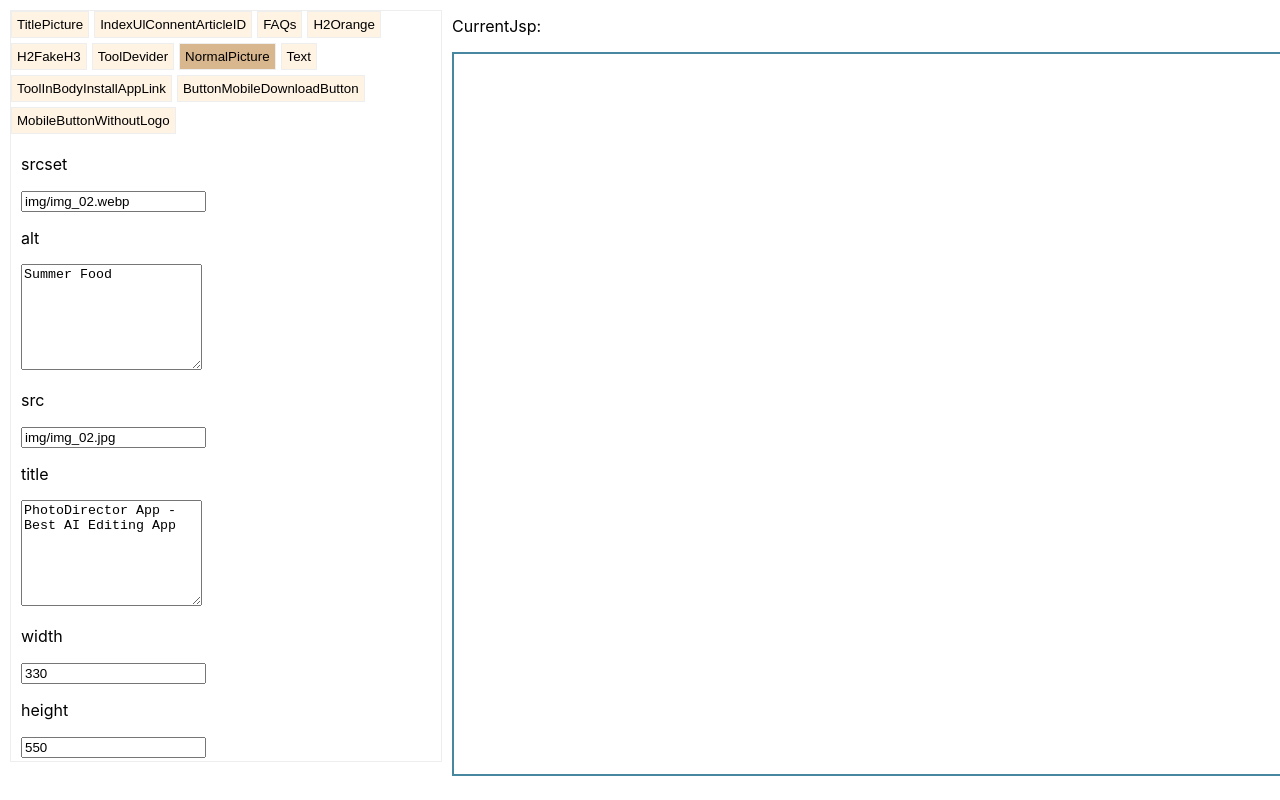
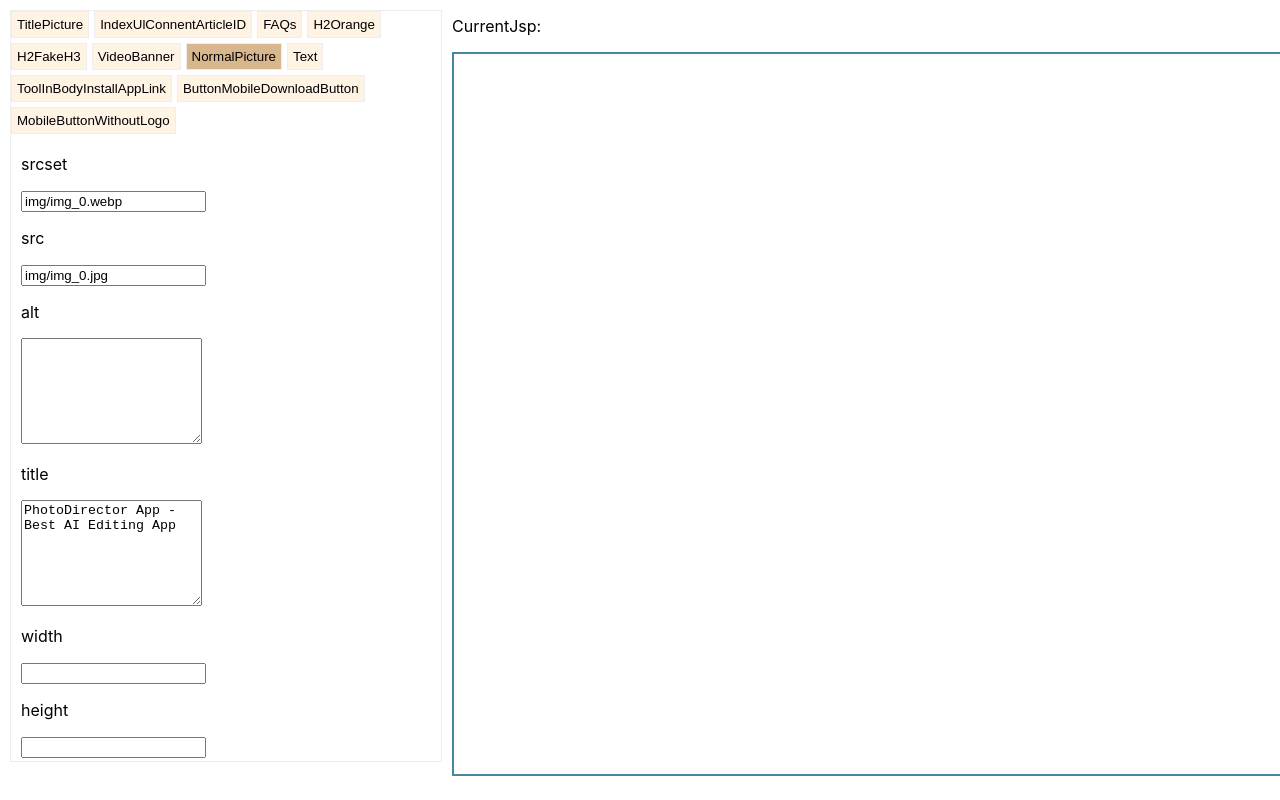
Before and after one commit to flora29058486/Oliver1, a React (Create React App) app: page / in a window 1280 px wide. Both pictures are taken after a click on the button "NormalPicture". Shown: the top 800 px of the page. Built offline with nearby package versions, Linux system fonts and the light colour scheme.

Commit message:
Update: Oliver_adjust to real needs

```diff
--- a/src/App.js
+++ b/src/App.js
@@ -48,8 +48,8 @@ function App() {
       case "MobileButtonWithoutLogo":
         setMode("MobileButtonWithoutLogo");
         break;
-      case "ToolDevider":
-        setMode("ToolDevider");
+      case "VideoBanner":
+        setMode("VideoBanner");
         break;
       default:
         break;
@@ -67,14 +67,14 @@ function App() {
       case "NormalPicture":
         ret += `<picture>\n`;
         ret += `\t<source srcset="${v.srcset}" type="image/webp">\n`;
-        ret += `\t<img itemprop="image" alt="${v.alt}" src="${v.src}" title="${v.title}" loading="lazy" class="mobile-ui" width="${v.width}" height="${v.height}">\n`;
+        ret += `\t<img itemprop="image" alt="${v.alt}" src="${v.src}" title="${v.title}" loading="lazy" class="${v.size}" width="${v.width}" height="${v.height}">\n`;
         ret += `</picture>\n`;
         break;
 
       case "IndexUlConnentArticleID":
         ret += `<ul class="index">\n`;
         if (v.liList) v.liList.map((v, i) => {
-          ret += `\t<li><a href="#" onclick="$('html, body').animate({ scrollTop: $('${v.id}').offset().top-120 }); return false;">${v.title}</a></li>\n`;
+          ret += `\t<li><a href="${v.id}" onclick="$('html, body').animate({ scrollTop: $('${v.id}').offset().top-120 }); return false;">${v.title}</a></li>\n`;
         })
         ret += `</ul>\n`;
         break;
@@ -96,16 +96,19 @@ function App() {
         break;
 
       case "TitlePicture":
-        ret += `<picture id="a0">\n`;
-        ret += `<source media="(min-width: 550px)" srcset="${v.srcset1}" type="image/webp">\n`;
-        ret += `<source media="(max-width: 550px)" srcset="${v.srcset2}" type="image/webp" width="${v.width}" height="${v.height}">\n`;
-        ret += `<source media="(min-width: 550px)" srcset="${v.srcset3}" type="image/jpeg">\n`;
-        ret += `<source media="(max-width: 550px)" srcset="${v.srcset4}" type="image/jpeg" width="${v.width}" height="${v.height}">\n`;
-        ret += `<img src="${v.src}" alt="${v.alt}" loading="eager" width="1000" height="333">\n`;
+        ret += `<picture>\n`;
+        ret += `\t<source media="(min-width: 550px)" srcset="${v.srcset1}" type="image/webp">\n`;
+        ret += `\t<source media="(max-width: 550px)" srcset="${v.srcset2}" type="image/webp" width="${v.width}" height="${v.height}">\n`;
+        ret += `\t<source media="(min-width: 550px)" srcset="${v.srcset3}" type="image/jpeg">\n`;
+        ret += `\t<source media="(max-width: 550px)" srcset="${v.srcset4}" type="image/jpeg" width="${v.width}" height="${v.height}">\n`;
+        ret += `\t<img src="${v.src}" alt="${v.alt}" loading="eager" width="1000" height="333">\n`;
         ret += `</picture>\n`;
         break;
       case "H2Orange":
-        ret += `<h2 class="title-h2 orange" id="${v.id}">${v.title}</h2>\n`;
+        if (v.id !== "a01") {
+          ret += `<div class="divider"></div>\n`
+        }
+        ret += `<h2 class="title-h2 orange" id="${v.id}">${v.title}</h2>\n\n\n`;
         break;
       case "H2FakeH3":
         ret += `<h2 class="fake-h3">${v.title}</h2>\n`;
@@ -133,12 +136,30 @@ function App() {
         ret += `\t<jsp:param name="CustomText" value="${v.text}" />\n`;
         ret += `</jsp:include>\n`;
         break;
-      case "ToolDevider":
-        ret += `<div class="divider"></div>\n`
+      case "VideoBanner":
+        ret += `<div id="mobile-only">\n`;
+        ret += `\t<video width="550" height="309" playsinline loop muted autoplay>\n`;
+        ret += `\t\t<source src="./img/${v.smallwebm}.webm" type="video/webm">\n`;
+        ret += `\t\t<source src="./img/${v.smallmp4}.mp4" type="video/mp4">\n`;
+        ret += `\tYour browser does not support the video tag.\n`;
+        ret += `\t</video>\n`;
+        ret += `</div>\n`;
+        ret += `<div id="desktop-only">\n`;
+        ret += `\t<video width="1200" height="333" playsinline loop muted autoplay>\n`;
+        ret += `\t\t<source src="./img/${v.bigwebm}.webm" type="video/webm">\n`;
+        ret += `\t\t<source src="./img/${v.bigmp4}.mp4" type="video/mp4">\n`;
+        ret += `\tYour browser does not support the video tag.\n`;
+        ret += `\t</video>\n`;
+        ret += `</div>\n`
         break;
       default:
         break;
     }
+    navigator.clipboard.writeText(ret).then(() => {
+      console.log("Clipped")
+    }, () => {
+      console.log("clipboard fail")
+    });
     return ret;
   }
 
--- a/src/CommandPanel/CommandPanel.js
+++ b/src/CommandPanel/CommandPanel.js
@@ -9,7 +9,7 @@ import H2Orange from "./Components/H2Orange";
 import H2FakeH3 from "./Components/H2FakeH3";
 import ToolInBodyInstallAppLink from "./Components/ToolInBodyInstallAppLink";
 import ButtonMobileDownloadButton from "./Components/ButtonMobileDownloadButton";
-import ToolDevider from "./Components/ToolDevider";
+import VideoBanner from "./Components/VideoBanner";
 import "./CommandPanel.css"
 import MobileButtonWithoutLogo from "./Components/MobileButtonWithoutLogo";
 import FAQs from "./Components/FAQs";
@@ -44,8 +44,8 @@ const CommandPanel = () => {
 
 	const [jspObj, setJspObj] = useState({});
 	const [created, setCreated] = useState(false);
-	// const componentList = ["Text", "NormalPicture", "IndexUlConnentArticleID", "TitlePicture", "H2Orange", "H2FakeH3", "ToolInBodyInstallAppLink", "ButtonMobileDownloadButton", "ToolDevider"];
-	const componentList = ["TitlePicture", "IndexUlConnentArticleID", "FAQs", "H2Orange", "H2FakeH3" , "ToolDevider", "NormalPicture", "Text",  "ToolInBodyInstallAppLink", "ButtonMobileDownloadButton", "MobileButtonWithoutLogo"];
+
+	const componentList = ["TitlePicture", "IndexUlConnentArticleID", "FAQs", "H2Orange", "H2FakeH3" , "VideoBanner", "NormalPicture", "Text",  "ToolInBodyInstallAppLink", "ButtonMobileDownloadButton", "MobileButtonWithoutLogo"];
 
 
 	useEffect(() => {
@@ -82,8 +82,8 @@ const CommandPanel = () => {
 		case "ButtonMobileDownloadButton":
 			modePanel = <ButtonMobileDownloadButton jspObj={jspObj} setJspObj={setJspObj}/>;
 			break;
-		case "ToolDevider":
-			modePanel = <ToolDevider jspObj={jspObj} setJspObj={setJspObj}/>;
+		case "VideoBanner":
+			modePanel = <VideoBanner jspObj={jspObj} setJspObj={setJspObj}/>;
 			break;
 		case "MobileButtonWithoutLogo":
 			modePanel = <MobileButtonWithoutLogo jspObj={jspObj} setJspObj={setJspObj}/>;
--- a/src/CommandPanel/Components/H2Orange.js
+++ b/src/CommandPanel/Components/H2Orange.js
@@ -3,7 +3,7 @@ import AttributeTable from "../AttributeTable";
 
 const H2Orange = (props) => {
 
-	const [title, setTitle] = useState("PhotoDirector: The Best App to Edit Your Summer Photos");
+	const [title, setTitle] = useState("");
 	const [id, setId] = useState("a0");
 	useEffect(() => {
 		props.setJspObj({
--- a/src/CommandPanel/Components/IndexUlConnentArticleID.js
+++ b/src/CommandPanel/Components/IndexUlConnentArticleID.js
@@ -4,7 +4,7 @@ const IndexUlConnentArticleID = (props) => {
 	const [liList, setLiList] = useState([
 		{
 			'id': "#a01",
-			'title': "PhotoDirector: The Best App to Edit Your Summer Photos",
+			'title': "",
 		}
 	])
 
--- a/src/CommandPanel/Components/NormalPicture.js
+++ b/src/CommandPanel/Components/NormalPicture.js
@@ -2,12 +2,13 @@ import { useEffect, useState } from "react";
 import AttributeTable from "../AttributeTable";
 
 const NormalPicture = (props) => {
-	const [srcset, setSrcset] = useState("img/img_02.webp")
-	const [alt, setAlt] = useState("Summer Food")
-	const [src, setSrc] = useState("img/img_02.jpg")
-	const [title, setTitle] = useState("PhotoDirector App - Best AI Editing App")
-	const [width, setWidth] = useState("330")
-	const [height, setHeight] = useState("550")
+	const [srcset, setSrcset] = useState("img/img_0.webp");
+	const [alt, setAlt] = useState("");
+	const [src, setSrc] = useState("img/img_0.jpg");
+	const [title, setTitle] = useState("PhotoDirector App - Best AI Editing App");
+	const [width, setWidth] = useState("");
+	const [height, setHeight] = useState("");
+	const [size, setSize] = useState("mobile-ui");
 
 	useEffect(() => {
 		props.setJspObj({
@@ -18,9 +19,10 @@ const NormalPicture = (props) => {
 			src: src,
 			title: title,
 			width: width,
-			height: height
+			height: height,
+			size: size
 		});
-	}, [srcset, alt, src, title, width, height]);
+	}, [srcset, alt, src, title, width, height, size]);
 
 
 
@@ -31,15 +33,15 @@ const NormalPicture = (props) => {
 				value={srcset}
 				onChange={(e) => setSrcset(e.target.value)}
 			/>
+			<p>src</p>
+			<input
+				value={src}
+				onChange={(e) => setSrc(e.target.value)}
+			/>
 			<p>alt</p>
 			<textarea
 				value={alt}
 				onChange={(e) => setAlt(e.target.value)}
-			/>
-			<p>src</p>
-			<input
-				value={src}
-				onChange={(e) => setSrc(e.target.value)}
 			/>
 			<p>title</p>
 			<textarea
@@ -56,56 +58,25 @@ const NormalPicture = (props) => {
 				value={height}
 				onChange={(e) => setHeight(e.target.value)}
 			/>
+			<p>size</p>
+			<button
+				className="AddRow"
+				onClick={() => {
+					setSize("mobile-ui");
+				}}
+			>
+				mobile-ui
+			</button>
+			<button
+				className="AddRow"
+				onClick={() => {
+					setSize("mobile-wide");
+				}}
+			>
+				mobile-wide
+			</button>
 		</div>
 	)
 }
 
 export default NormalPicture;
-// import { useEffect, useState } from "react";
-// import AttributeTable from "./AttributeTable";
-
-// const Picture = (props) => {
-
-// 	const [attrs1, setAttrs1] = useState([
-// 		{
-// 			"name": "srcset",
-// 			"val": "img/img_02.webp",
-// 		},
-// 	]);
-// 	const [attrs2, setAttrs2] = useState([
-// 		{
-// 			"name": "alt",
-// 			"val": "Summer Food",
-// 		},
-// 		{
-// 			"name": "src",
-// 			"val": "img/img_02.jpg",
-// 		},
-// 		{
-// 			"name": "title",
-// 			"val": "PhotoDirector App - Best AI Editing App",
-// 		},
-// 	]);
-// 	const [changed, setChanged] = useState(false);
-
-// 	setTimeout(() => {
-// 		if (changed) props.setJspObj({
-// 			mode: "Picture",
-// 			type: "Picture",
-// 			attrs1: attrs1,
-// 			attrs2: attrs2,
-// 		});
-// 	}, 400) // bad code
-
-
-// 	return (
-// 		<div>
-// 			<p>source Attr</p>
-// 			<AttributeTable attrs={attrs1} setAttrs={setAttrs1} setChanged={setChanged}/>
-// 			<p>img Attr</p>
-// 			<AttributeTable attrs={attrs2} setAttrs={setAttrs2} setChanged={setChanged}/>
-// 		</div>
-// 	)
-// }
-
-// export default Picture;
--- a/src/CommandPanel/Components/ToolDevider.js
+++ /dev/null
@@ -1,16 +0,0 @@
-import { useEffect } from "react";
-
-const ToolDevider = (props) => {
-	useEffect(() => {
-		props.setJspObj({
-			mode: "ToolDevider",
-		});
-	}, [])
-	return (
-		<div>
-			<p>ToolDevider</p>
-		</div>
-	);
-}
-
-export default ToolDevider;
--- /dev/null
+++ b/src/CommandPanel/Components/VideoBanner.js
@@ -0,0 +1,47 @@
+import { useEffect, useState} from "react";
+
+const VideoBanner = (props) => {
+	const [smallwebm, setSmallwebm] = useState("phd Removal 550x309");
+	const [smallmp4, setSmallmp4] = useState("phd Removal 550x309");
+	const [bigwebm, setBigwebm] = useState("phd Removal 1200x333");
+	const [bigmp4, setBigmp4] = useState("phd Removal 1200x333");
+
+
+	useEffect(() => {
+		props.setJspObj({
+			mode: "VideoBanner",
+			type: "VideoBanner",
+			smallwebm: smallwebm,
+			smallmp4: smallmp4,
+			bigwebm: bigwebm,
+			bigmp4: bigmp4
+		});
+	}, [smallwebm, smallmp4, bigwebm, bigmp4]);
+
+	return (
+		<div>
+			<p>smallwebm</p>
+			<input
+				value={smallwebm}
+				onChange={(e) => setSmallwebm(e.target.value)}
+			/>
+			<p>smallmp4</p>
+			<input
+				value={smallmp4}
+				onChange={(e) => setSmallmp4(e.target.value)}
+			/>
+			<p>bigwebm</p>
+			<input
+				value={bigwebm}
+				onChange={(e) => setBigwebm(e.target.value)}
+			/>
+			<p>bigmp4</p>
+			<input
+				value={bigmp4}
+				onChange={(e) => setBigmp4(e.target.value)}
+			/>
+		</div>
+	);
+}
+
+export default VideoBanner;
--- a/src/utils/StaticTexts.js
+++ b/src/utils/StaticTexts.js
@@ -11,9 +11,11 @@ const StaticTexts = {
 }
 .mobile-ui{
 	max-width: 300px;
+	margin: auto!important;
 }
 .mobile-wide{
 	max-width:500px;
+	margin: auto!important;
 }
 .description h2.fake-h3 {
 		font-size: 23px!important;
@@ -36,17 +38,6 @@ const StaticTexts = {
 	}
 }
 </style>\n`,
-
-// 	Button_MobileDownloadButton: `
-// <jsp:include page="/stat/blog/resource/module/cta-responsive-download-master.jsp">
-//   <jsp:param name="buttonProductId" value="211" />
-//   <jsp:param name="template" value="Mobile" />
-//   <jsp:param name="CustomText" value="Free Download" />
-//   <jsp:param name="CustomSlogan" value="Effortless Photo Editing" />
-// </jsp:include>\n`,
-// 	ToolDevider: `
-// <div class="divider"></div>
-// 	`
 }
 
 export default StaticTexts;
```
